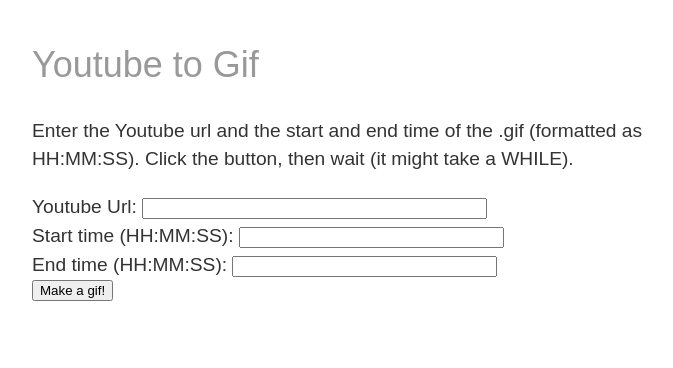
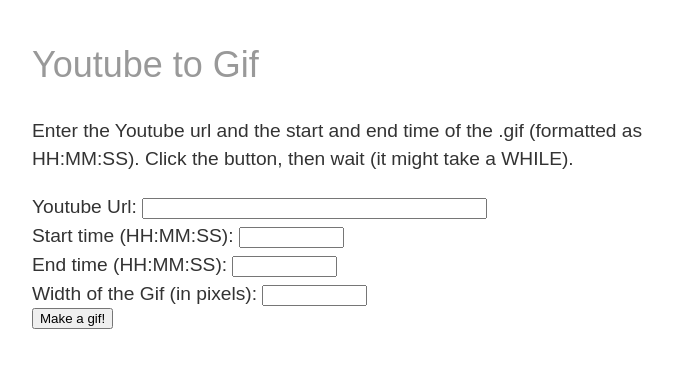
Before and after one commit to lelandbatey/gif-machine, a Flask app: page / in a window 1280 px wide. Shown: the top 368 px of the page, without its empty margins (278-951 px from the left). Run offline with Flask 2, Linux system fonts and the light colour scheme; some libraries are stand-ins or nearby versions.

Commit message:
Added ability to choose width of gif file.

```diff
--- a/app.py
+++ b/app.py
@@ -31,7 +31,8 @@
         print("the request is json")
         print(request.form)
         toReturn = gifMachine.build_gif(base64.b64decode(request.json['videoLink']),\
-            request.json['startTime'], request.json['endTime'], OUTPUT_DIR)
+            request.json['startTime'], request.json['endTime'], OUTPUT_DIR,\
+            request.json['width'])
     # Why are we decoding a base64 string here? Well, to get around the problem
     # of dealing with escaping url's and such, they're just encoded in base64 by
     # the browser, then decoded on this end.
--- a/gifMachine.py
+++ b/gifMachine.py
@@ -72,6 +72,7 @@
     print("startTime: "+str(startTime))
     print("endTime: "+str(endTime))
     print("outputDir: "+str(outputDir))
+    print("width: "+str(width))
 
     doneFlag = False
 
@@ -116,6 +117,8 @@
 
         gifName = create_rand_name() + ".gif"
 
+        print("Gifwidth",gifWidth)
+
         print('./videoConverter.sh', videoLink, startTime, endTime, gifName, gifWidth, outputDir)
         # Run the actual command
         call(['./videoConverter.sh', videoLink, startTime, endTime, gifName, gifWidth, outputDir ], cwd=os.getcwd())#,stdout=subprocess.PIPE)
--- a/templates/frontpage.html
+++ b/templates/frontpage.html
@@ -79,6 +79,7 @@
     var youtubeUrl = $('#youtubeUrl').val();
     var startTime  = $('#startTime').val();
     var endTime    = $('#endTime').val();
+    var vidWidth   = $('#vidWidth').val();
 
     var makeURL = window.location.href+'/makegif'
 
@@ -88,7 +89,8 @@
         data: JSON.stringify({
                  "videoLink" : window.btoa(youtubeUrl),
                  "startTime" : startTime,
-                 "endTime"   : endTime
+                 "endTime"   : endTime,
+                 "width"     : vidWidth
                 }),
         success: function(data){
 
@@ -107,15 +109,6 @@
         dataType: "json"
     });
 
-    // $.post( makeURL,{
-    //      "videoLink" : youtubeUrl,
-    //      "startTime" : startTime,
-    //      "endTime"   : endTime
-    //     },
-    //     function(data){
-    //         window.location.href = data;
-    // },
-    // "json");
 }
 $("#submitBtn").attr("disabled", "enabled");
 </script>
@@ -124,8 +117,9 @@
     <h1>Youtube to Gif</h1>
     <p> Enter the Youtube url and the start and end time of the .gif (formatted as HH:MM:SS). Click the button, then wait (it might take a WHILE).</p>
     Youtube Url: <input id="youtubeUrl" size="40"></input><br>
-    Start time (HH:MM:SS): <input id="startTime" size="30"></input><br>
-    End time (HH:MM:SS): <input id="endTime" size="30"></input><br>
+    Start time (HH:MM:SS): <input id="startTime" size="10"></input><br>
+    End time (HH:MM:SS): <input id="endTime" size="10"></input><br>
+    Width of the Gif (in pixels): <input id="vidWidth" size="10"></input><br>
     <button id="submitBtn" onclick="getPageJson()">Make a gif!</button>
 </div>
 </body>
```
